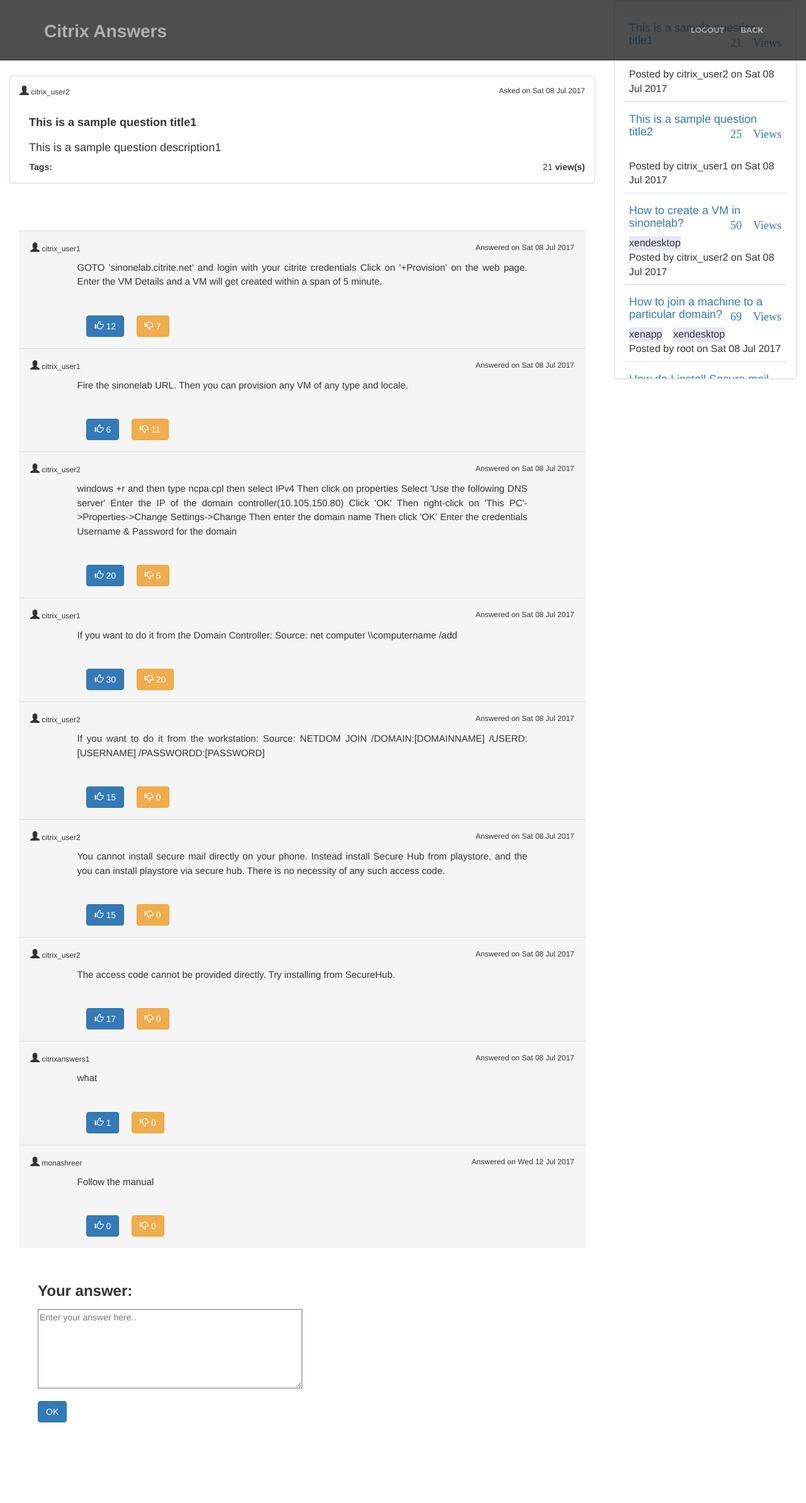
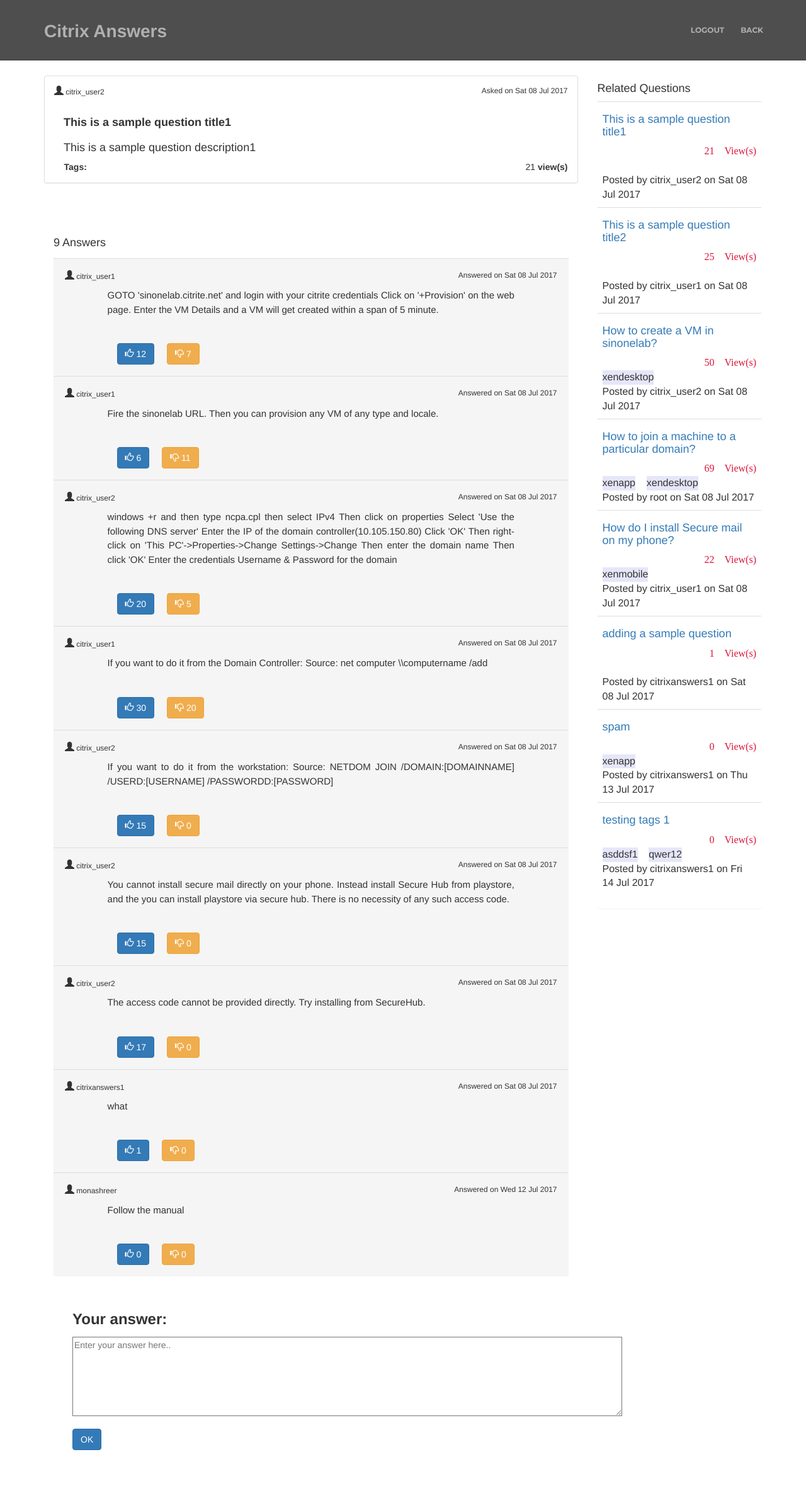
Before and after one commit to SujaySKumar/citrix_project, a Django app: template citrix_answers/templates/question_answer.html in a window 1280 px wide. Shown: the whole page at 63% size. Before the commit the page ends 2259 px from the top, so only its background shows below. Run offline with Django 3.2, Linux system fonts and the light colour scheme; the template is opened without the code that fills it: values that come from a table or form of the project are taken from there, others are empty; data comes from the database, SQL or seed files in the repository; some libraries are stand-ins or nearby versions; some web fonts are replaced.

Commit message:
related questions

```diff
--- a/citrix_answers/templates/question_answer.html
+++ b/citrix_answers/templates/question_answer.html
@@ -34,7 +34,7 @@
 	</header>
 	<body>
 
-		<div class="container-fluid">
+		<div class="container">
 		<div class="row">
 			<div class="col-md-9">
 				<!-- <div class="row"> -->
@@ -68,6 +68,7 @@
 					</section>
 		<div class="panel-body">
 			<div class="table-container">
+			<h4>{{ answer_list|length }} Answers</h4>
 				<table class="table table-filter col-md-12" style="margin-left: 15px margin-right: 15px;">
 					<tbody>
 						<div class="media">
@@ -136,7 +137,7 @@
 					<tr><h3><label for="your_name">Your answer: </label></h3>
 						<form action="/add-answer/{{ question.pk }}/" method="post">
 							{% csrf_token %}
-							<textarea id="new_answer" style="width:100%" cols="100" rows="6" name="new_answer" placeholder="Enter your answer here.."></textarea><br><br>
+							<textarea id="new_answer" cols="105" rows="6" name="new_answer" placeholder="Enter your answer here.."></textarea><br><br>
 							<input type="submit" class="btn btn-primary  btn-md"value="OK">
 						</form>
 					</tr>
@@ -146,8 +147,9 @@
 	</div>
 
 	<div class="col-md-3">
-		<div class="panel panel-default">
-							<div class="panel-body" style="height: 600px; overflow: auto;">
+	<br><br><br><br><br><br>
+		<div class="panel">
+							<h4>Related Questions</h4>
 								<div class="table-container">
 									<table class="table table-filter">
 										<tbody>
@@ -156,11 +158,11 @@
 												<td>
 													<div class="media">
 														<div class="media-body">
-															<a href="question/{{ question.pk }}">
+															<a href="/question/{{ question.pk }}">
 																<h4 class="title" style="color=Black" >
 																	{{ question.title }}
-																	<span class="glyphicon  pull-right">{{ question.views }} Views</span>
-																</h4>
+																</h4><span class="glyphicon  pull-right" style="color:crimson">{{ question.views }} View(s)</span>
+																<br>
 															</a>
 															{% for tag in question.tags.all %}
 															<span class="pull-left pagado" style="background-color:Lavender">{{ tag.tag_name }}</span>
```
